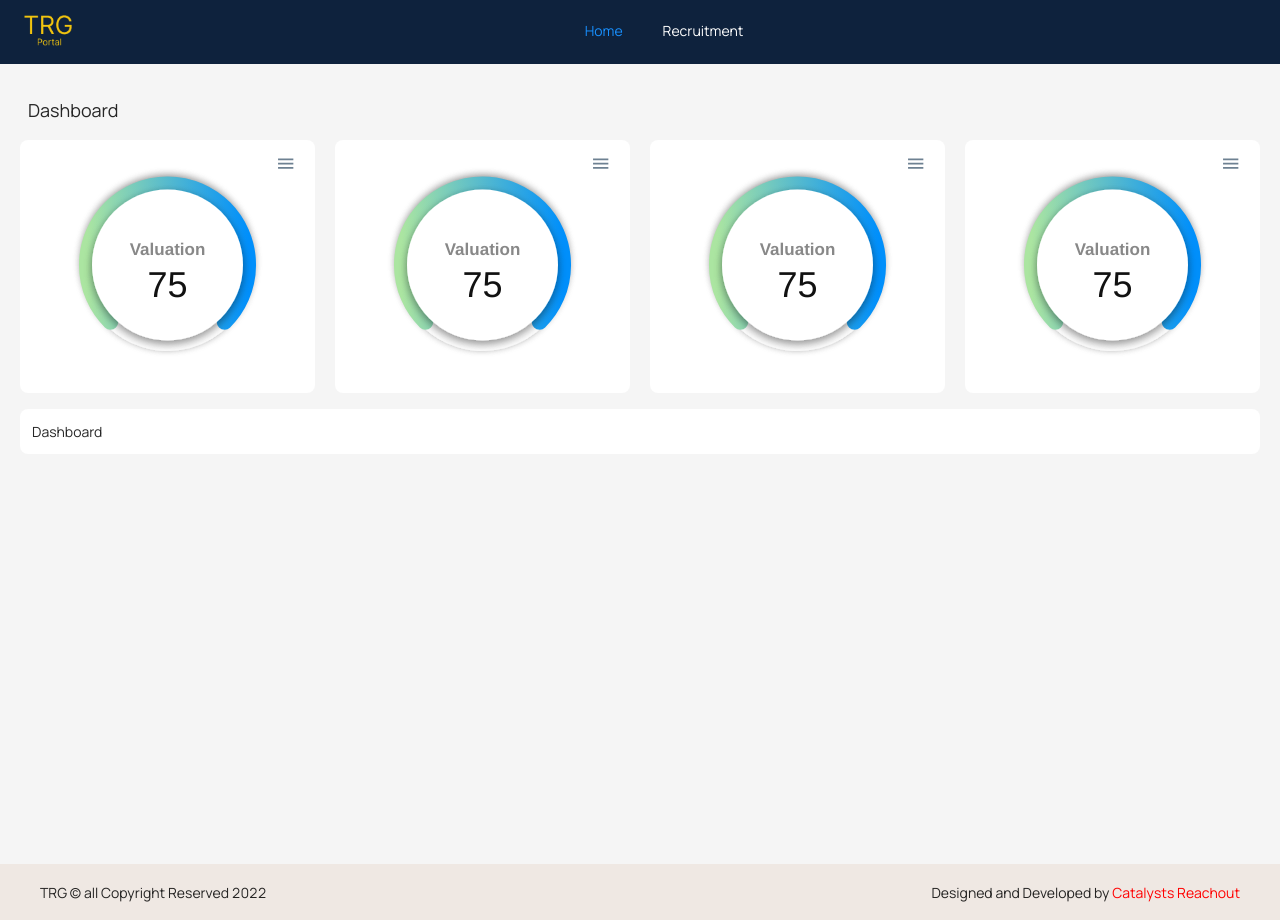
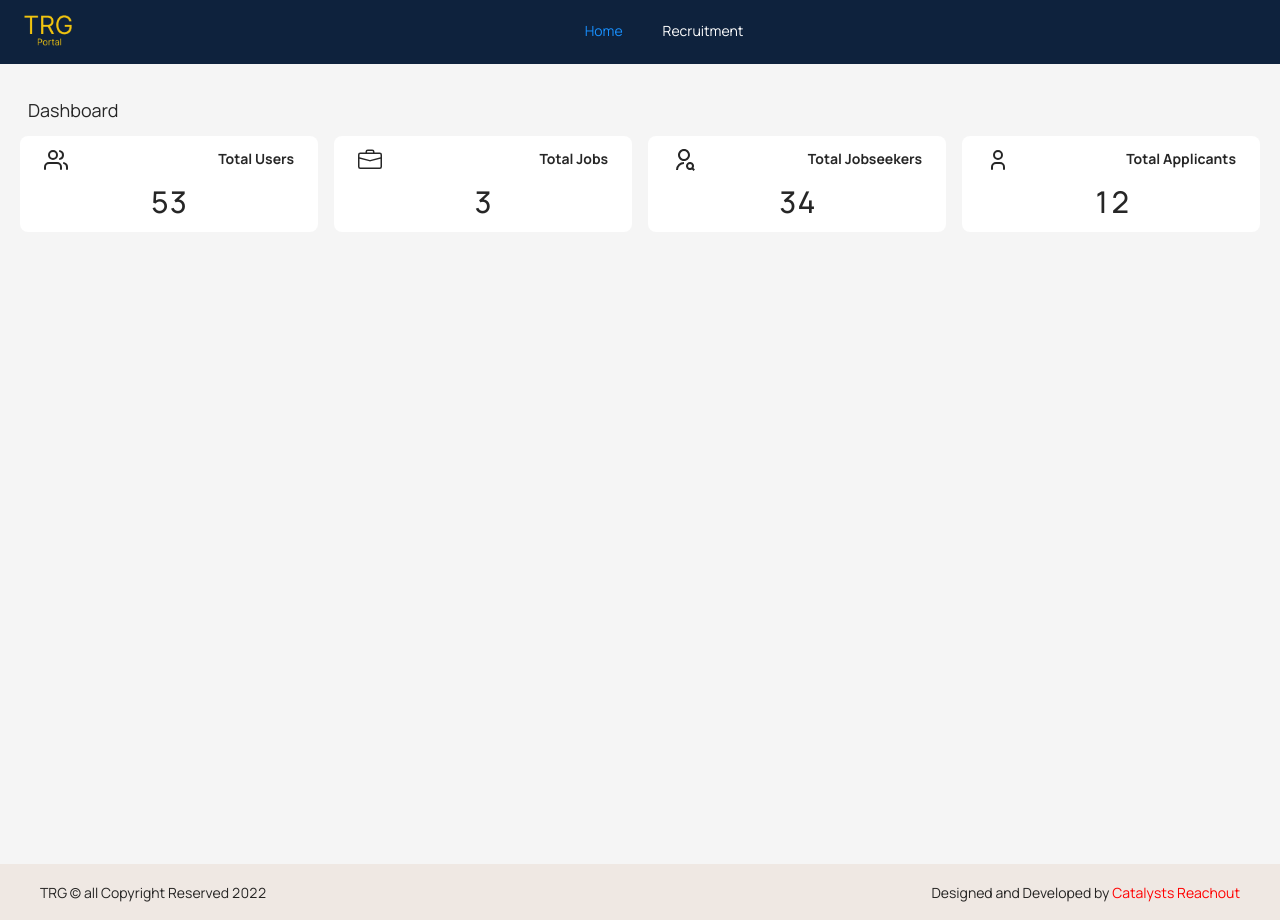
Before and after one commit to CatalystsReachOut/trg-frontend, a React (Create React App) app: page / in a window 1280 px wide. Built offline with nearby package versions, Linux system fonts and the light colour scheme.

Commit message:
home page design

```diff
--- a/src/pages/Home/Home.jsx
+++ b/src/pages/Home/Home.jsx
@@ -3,6 +3,10 @@ import { useNavigate } from 'react-router-dom'
 import Card from '../../components/Card/Card'
 import { ROUTES } from '../../routes/RouterConfig'
 import ReactApexChart from "react-apexcharts";
+import { TbUser } from 'react-icons/tb';
+import {RiUserSearchLine} from 'react-icons/ri'
+import {BsBriefcase} from 'react-icons/bs'
+import {FiUsers} from 'react-icons/fi'
 
 const Home = () => {
 
@@ -102,7 +106,57 @@ const Home = () => {
       <div className=" px-2 text-lg my-3">
         Dashboard
       </div>
-      <div className="grid grid-cols-4 gap-5 my-4">
+      <div className="grid grid-cols-4 gap-4">
+        <div className="col-span-1">
+          <Card className='px-6'>
+            <div>
+              <div className='flex justify-between font-bold'>
+                <FiUsers className='text-2xl '/> Total Users
+              </div>
+              <div className="text-center font-medium text-3xl mt-3">
+                53
+              </div>
+            </div>
+          </Card>
+        </div>
+        <div className="col-span-1">
+          <Card className='px-6'>
+            <div>
+              <div className='flex justify-between font-bold'>
+                <BsBriefcase className='text-2xl '/> Total Jobs
+              </div>
+              <div className="text-center font-medium text-3xl mt-3">
+                3
+              </div>
+            </div>
+          </Card>
+        </div>
+        <div className="col-span-1">
+          <Card className='px-6'>
+            <div>
+              <div className='flex justify-between font-bold'>
+                <RiUserSearchLine className='text-2xl '/> Total Jobseekers
+              </div>
+              <div className="text-center font-medium text-3xl mt-3">
+                34
+              </div>
+            </div>
+          </Card>
+        </div>
+        <div className="col-span-1">
+          <Card className='px-6'>
+            <div>
+              <div className='flex justify-between font-bold'>
+                <TbUser className='text-2xl '/> Total Applicants
+              </div>
+              <div className="text-center font-medium text-3xl mt-3">
+                12
+              </div>
+            </div>
+          </Card>
+        </div>
+      </div>
+      {/* <div className="grid grid-cols-4 gap-5 my-4">
         <div className="col-span-1">
           <Card>
             <ReactApexChart options={option1.options} series={option1.series} type="radialBar" />
@@ -123,10 +177,7 @@ const Home = () => {
             <ReactApexChart options={option1.options} series={option1.series} type="radialBar" />
           </Card>
         </div>
-      </div>
-      <Card>
-        Dashboard
-      </Card>
+      </div> */}
    </div>
   )
 }
```
